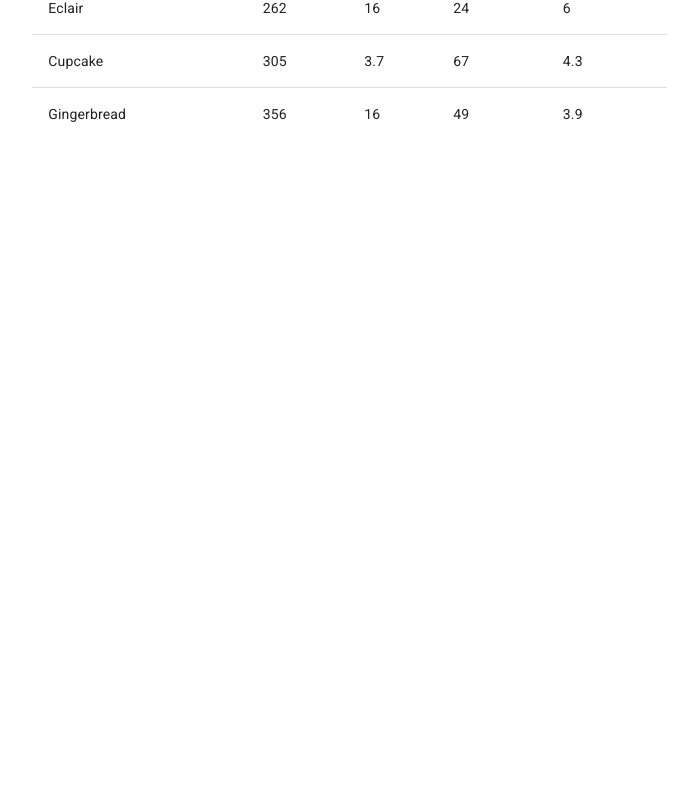
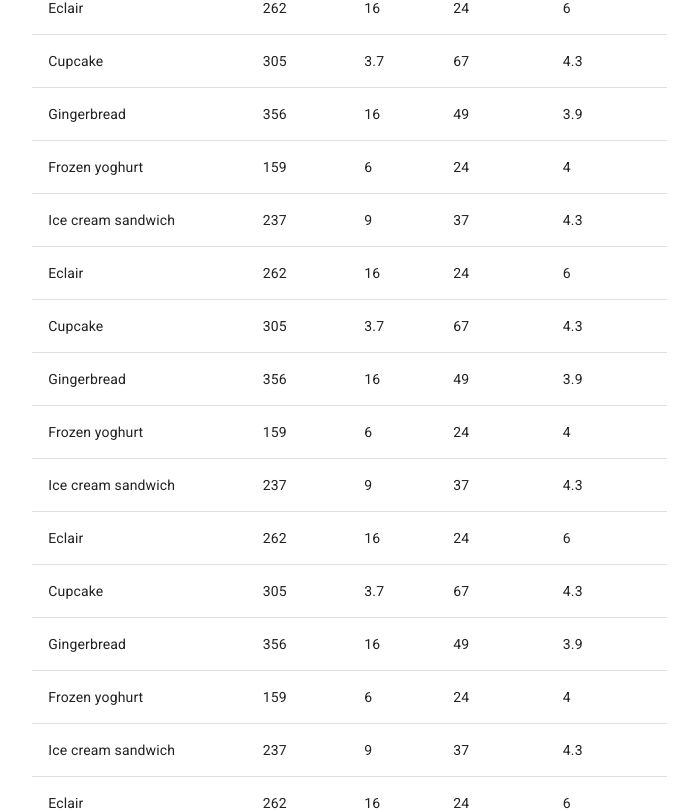
Before and after one commit to hffxx/cryptoapp, a React (Create React App) app in the folder frontend/: page / in a window 1280 px wide. Shown: the part 795-1606 px from the top of the page, without its empty margins (563-1261 px from the left). Before the commit the page ends 935 px from the top, so only its background shows below. Built offline with nearby package versions, Linux system fonts and the light colour scheme; no server answers.

Commit message:
styles: carousel

```diff
--- a/frontend/src/components/Carousel.js
+++ b/frontend/src/components/Carousel.js
@@ -50,7 +50,7 @@ function Carousel({ data, title }) {
     setActiveStep(step);
   };
   return (
-    <Container>
+    <Container sx={{ marginBottom: "50px" }}>
       <Typography variant="h3">{title}</Typography>
       <Box sx={{ maxWidth: "320px", flexGrow: 1 }}>
         <AutoPlaySwipeableViews
--- a/frontend/src/components/Table/TableComponent.js
+++ b/frontend/src/components/Table/TableComponent.js
@@ -10,6 +10,36 @@ function createData(name, calories, fat, carbs, protein) {
   return { name, calories, fat, carbs, protein };
 }
 const rows = [
+  createData("Frozen yoghurt", 159, 6.0, 24, 4.0),
+  createData("Ice cream sandwich", 237, 9.0, 37, 4.3),
+  createData("Eclair", 262, 16.0, 24, 6.0),
+  createData("Cupcake", 305, 3.7, 67, 4.3),
+  createData("Gingerbread", 356, 16.0, 49, 3.9),
+  createData("Frozen yoghurt", 159, 6.0, 24, 4.0),
+  createData("Ice cream sandwich", 237, 9.0, 37, 4.3),
+  createData("Eclair", 262, 16.0, 24, 6.0),
+  createData("Cupcake", 305, 3.7, 67, 4.3),
+  createData("Gingerbread", 356, 16.0, 49, 3.9),
+  createData("Frozen yoghurt", 159, 6.0, 24, 4.0),
+  createData("Ice cream sandwich", 237, 9.0, 37, 4.3),
+  createData("Eclair", 262, 16.0, 24, 6.0),
+  createData("Cupcake", 305, 3.7, 67, 4.3),
+  createData("Gingerbread", 356, 16.0, 49, 3.9),
+  createData("Frozen yoghurt", 159, 6.0, 24, 4.0),
+  createData("Ice cream sandwich", 237, 9.0, 37, 4.3),
+  createData("Eclair", 262, 16.0, 24, 6.0),
+  createData("Cupcake", 305, 3.7, 67, 4.3),
+  createData("Gingerbread", 356, 16.0, 49, 3.9),
+  createData("Frozen yoghurt", 159, 6.0, 24, 4.0),
+  createData("Ice cream sandwich", 237, 9.0, 37, 4.3),
+  createData("Eclair", 262, 16.0, 24, 6.0),
+  createData("Cupcake", 305, 3.7, 67, 4.3),
+  createData("Gingerbread", 356, 16.0, 49, 3.9),
+  createData("Frozen yoghurt", 159, 6.0, 24, 4.0),
+  createData("Ice cream sandwich", 237, 9.0, 37, 4.3),
+  createData("Eclair", 262, 16.0, 24, 6.0),
+  createData("Cupcake", 305, 3.7, 67, 4.3),
+  createData("Gingerbread", 356, 16.0, 49, 3.9),
   createData("Frozen yoghurt", 159, 6.0, 24, 4.0),
   createData("Ice cream sandwich", 237, 9.0, 37, 4.3),
   createData("Eclair", 262, 16.0, 24, 6.0),
```
